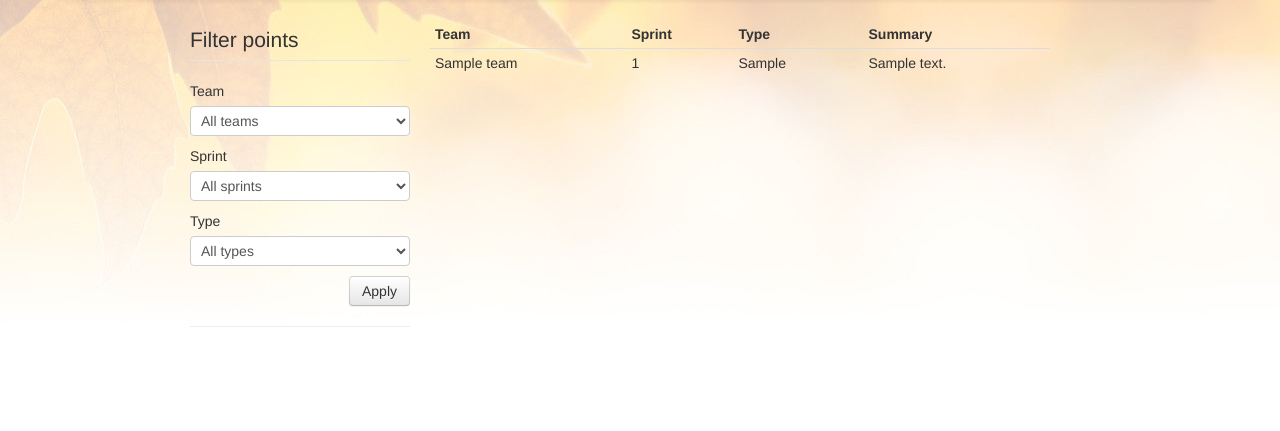
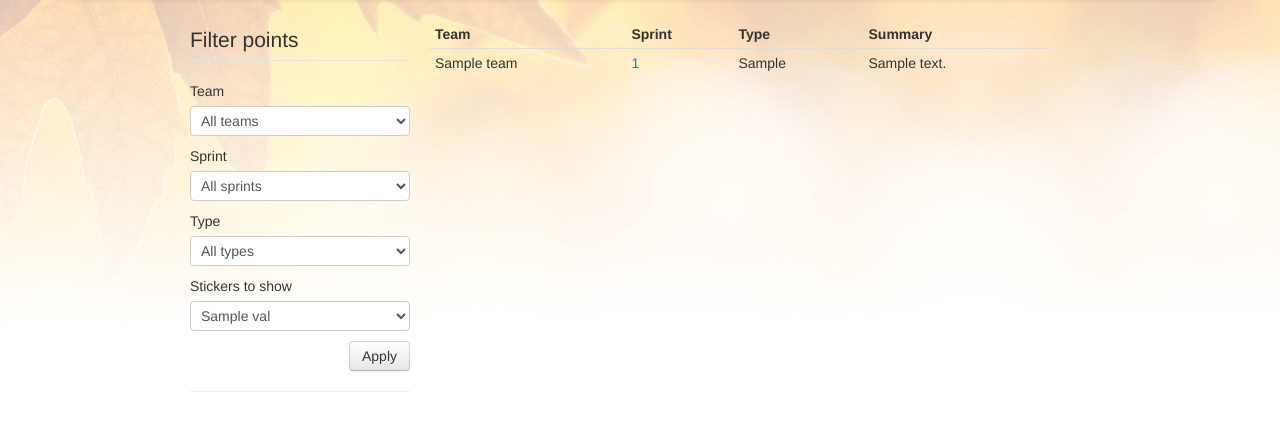
Before and after one commit to OleksiiZhmyrov/dpq, a Django app: template src/dpq/templates/retro/dpq_retro_action_points.html in a window 1280 px wide. Shown: the part 47-478 px from the top of the page. Run offline with Django 3.2, Linux system fonts and the light colour scheme; the template is opened without the code that fills it: most values are stand-ins (such as "Sample title", 1, 10 or a date in 2020); some libraries are stand-ins or nearby versions.

Commit message:
Limit results count to fixed options. Add links to retroboards.

```diff
--- a/src/dpq/templates/retro/search/form.html
+++ b/src/dpq/templates/retro/search/form.html
@@ -29,6 +29,13 @@
         {% endfor %}
     </select>
 
+    <label>Stickers to show</label>
+    <select name="count">
+        {% for val in count_options %}
+            <option {% if val == count %} selected="selected"{% endif %} value="{{ val }}">{{ val }}</option>
+        {% endfor %}
+    </select>
+
     <button type="submit" class="btn pull-right">Apply</button>
 
   </fieldset>
--- a/src/dpq/templates/retro/search/table.html
+++ b/src/dpq/templates/retro/search/table.html
@@ -14,7 +14,10 @@
                     {{ sticker.retroBoard.team.name }}
                 </td>
                 <td>
+                    <a href="/retro/{{ sticker.retroBoard.sprint.number }}/{{ sticker.retroBoard.team.name }}/"
+                            target="_blank">
                     {{ sticker.retroBoard.sprint.number }}
+                    </a>
                 </td>
                 <td>
                     {{ sticker.type_str }}
--- a/src/queue/views.py
+++ b/src/queue/views.py
@@ -926,6 +926,7 @@ def retro_browse_points(request):
     selected_team_name = 'allteams'
     selected_sprint_number = 'allsprints'
     selected_sticker_type = 'alltypes'
+    count = 15
 
     teams = Team.objects.all().order_by('name')
     sprints = Sprint.objects.all().order_by('-number')
@@ -937,6 +938,7 @@ def retro_browse_points(request):
         selected_team_name = request.GET["team"]
         selected_sprint_number = request.GET["sprint"]
         selected_sticker_type = request.GET["type"]
+        count = request.GET["count"]
     except KeyError:
         LOGGER.warn('Request with incorrect parameters. Using defaults.')
 
@@ -952,6 +954,8 @@ def retro_browse_points(request):
 
     if selected_sticker_type != 'alltypes':
         stickers = stickers.filter(type=selected_sticker_type)
+
+    stickers = stickers[:count]
 
     types_dict = {}
     for item in BoardSticker.TYPE_CHOICES:
@@ -971,4 +975,6 @@ def retro_browse_points(request):
                                                        'selected_team': selected_team_name,
                                                        'selected_sprint': selected_sprint_number,
                                                        'selected_type': selected_sticker_type,
+                                                       'count': int(count),
+                                                       'count_options': [15, 30, 45, 60],
                                                        'active_branches': get_active_branches()}))
```
